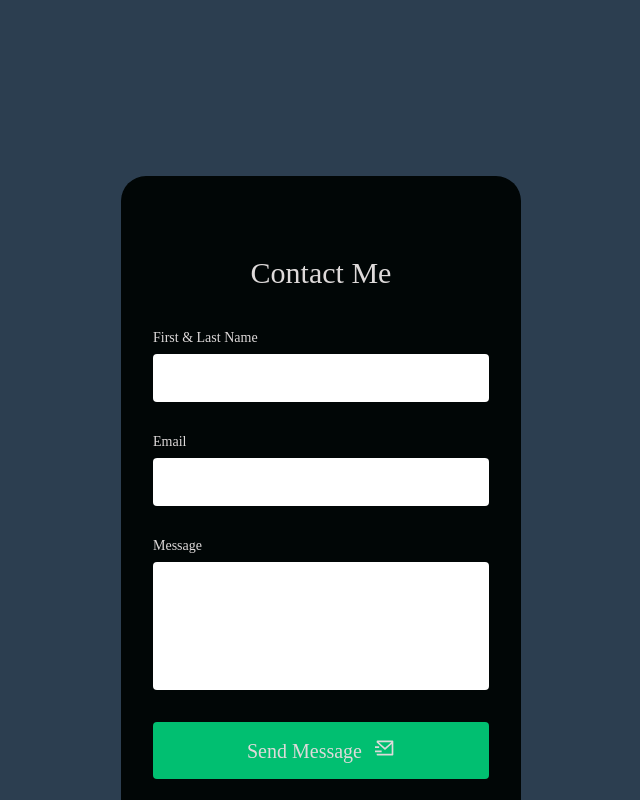
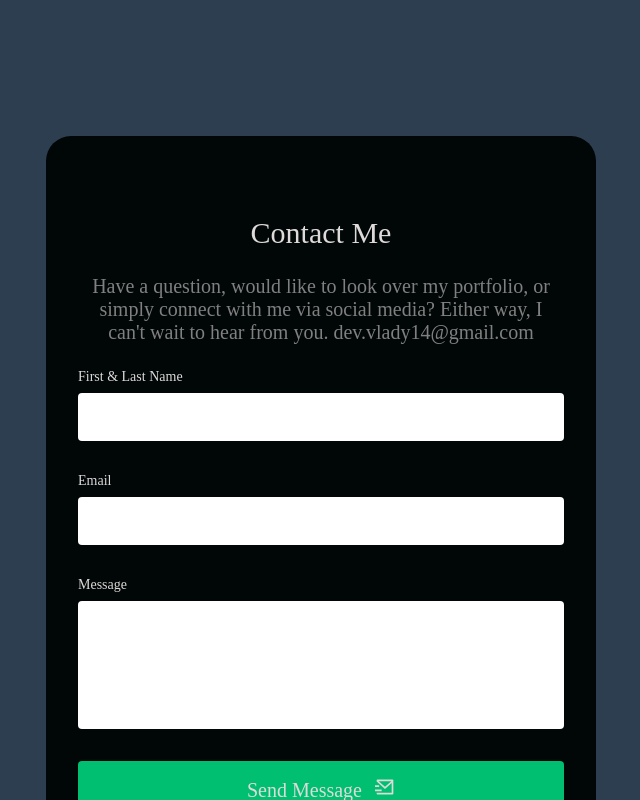
Before and after one commit to DevVlady/DevVlady_Portfolio, a React (Create React App) app: page / in a window 1280 px wide. Shown: the part 3860-4660 px from the top of the page, without its empty margins (319-959 px from the left). Built offline with nearby package versions, Linux system fonts and the light colour scheme; a web font is replaced by a local one.

Commit message:
Completed my form card to include my email address and some details.

```diff
--- a/src/components/Contact/Contact.jsx
+++ b/src/components/Contact/Contact.jsx
@@ -1,7 +1,7 @@
 import React from 'react';
 import emailjs from 'emailjs-com';
 // import{ init } from 'emailjs-com';
-import { ContactContainer, FormWrap, FormContent, Form, FormH1, FormLabel, FormInput, FormInputMsg, FormButton, SendIcon } from './ContactElements';
+import { ContactContainer, FormWrap, FormContent, Form, FormH1, FormP, FormLabel, FormInput, FormInputMsg, FormButton, SendIcon } from './ContactElements';
 
 const Contact = () => {
     function sendEmail(e) {
@@ -21,6 +21,7 @@ const Contact = () => {
                     <FormContent>
                         <Form className="contact-form" onSubmit={sendEmail}>
                             <FormH1>Contact Me</FormH1>
+                            <FormP>Have a question, would like to look over my portfolio, or simply connect with me via social media? Either way, I can't wait to hear from you. dev.vlady14@gmail.com</FormP>
                             <FormLabel htmlFor='for'>First & Last Name</FormLabel>
                             <FormInput type="text" name="user_name" required />
                             <FormLabel htmlFor='for'>Email</FormLabel>
--- a/src/components/Contact/ContactElements.js
+++ b/src/components/Contact/ContactElements.js
@@ -4,7 +4,6 @@ import { RiMailSendLine } from 'react-icons/ri';
 
 export const ContactContainer = styled.div `
     height: 1160px;
-    // display: flex;
     flex-direction: column;
     justify-content: center;
     align-items: center;
@@ -43,7 +42,7 @@ export const FormContent = styled.div `
 
 export const Form = styled.form `
     background: #010606;
-    max-width: 400px;
+    max-width: 550px;
     height: auto;
     width: 100%;
     z-index: 1;
@@ -59,11 +58,20 @@ export const Form = styled.form `
 `;
 
 export const FormH1 = styled.h1 `
-    margin-bottom: 40px;
     color: rgb(222, 218, 218);
+    margin-bottom: 15px;
     font-size: 30px;
     font-weight: 400;
     text-align: center;
+`;
+
+export const FormP = styled.p `
+    margin: 10px;
+    color: gray;
+    font-size: 20px;
+    font-weight: 400;
+    text-align: center;
+    padding-bottom: 15px;
 `;
 
 export const FormLabel = styled.label `
```
